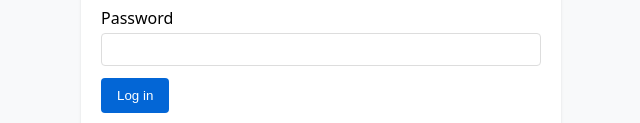
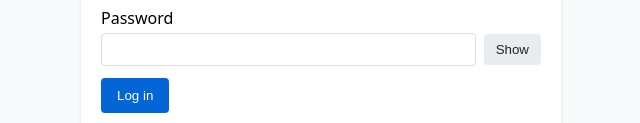
Before and after one commit to faugstadleo-ctrl/github-evidence, a website: page public/login.html in a window 1280 px wide. Shown: the part 266-389 px from the top of the page, without its empty margins (319-959 px from the left). Drawn offline with Linux system fonts and the light colour scheme.

Commit message:
Add show password button on login

```diff
--- a/public/login.html
+++ b/public/login.html
@@ -10,6 +10,8 @@
     input { width: 100%; padding: 8px; border: 1px solid #ddd; border-radius: 4px; box-sizing: border-box; }
     button { background: #0366d6; color: white; border: none; padding: 10px 16px; border-radius: 4px; cursor: pointer; margin-top: 12px; }
     button:hover { background: #0256b9; }
+    button.show { background: #e9ecef; color: #222; margin: 0 0 0 8px; padding: 8px 12px; }
+    .row { display: flex; align-items: center; }
     a { color: #0366d6; }
     .error { color: #dc3545; }
   </style>
@@ -21,12 +23,22 @@
     <label>Username</label>
     <input id="username" autocomplete="username">
     <label>Password</label>
-    <input id="password" type="password" autocomplete="current-password">
+    <div class="row">
+      <input id="password" type="password" autocomplete="current-password">
+      <button type="button" class="show" id="show-password" onclick="togglePassword()">Show</button>
+    </div>
     <button onclick="login()">Log in</button>
     <p id="status" class="error"></p>
     <p><a href="/">Back</a></p>
   </div>
   <script>
+    function togglePassword() {
+      const input = document.getElementById('password');
+      const button = document.getElementById('show-password');
+      const showing = input.type === 'text';
+      input.type = showing ? 'password' : 'text';
+      button.textContent = showing ? 'Show' : 'Hide';
+    }
     document.getElementById('password').addEventListener('keydown', function (event) {
       if (event.key === 'Enter') login();
     });
```
